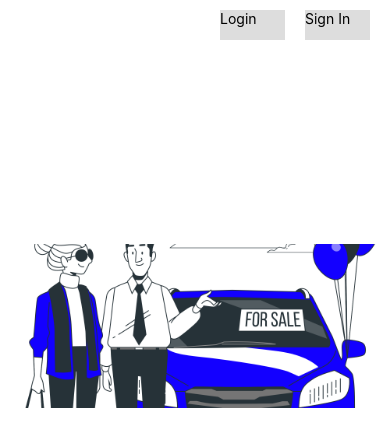
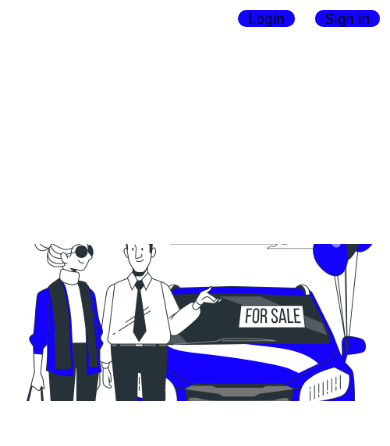
Before and after one commit to SapumalPriyashantha/AMD_Coursework_Frontend, a React Native app in the folder GdseDemo/: screen / in a window 390 px wide. Shown: the top 446 px of the page. Built offline with nearby package versions, Linux system fonts and the light colour scheme.

Commit message:
content updated

```diff
--- a/GdseDemo/App.js
+++ b/GdseDemo/App.js
@@ -1,49 +1,9 @@
 import React from "react";
-import { View,Text,StyleSheet,Image,TouchableOpacity } from "react-native";
+import Home from "./screens/Home";
 
-
-function App(){
+function App() {
   return (
-    <View >
-
-      <View style={styles.subContainer}>
-        <TouchableOpacity
-        style={styles.button}
-      >
-        <Text>Login</Text>
-      </TouchableOpacity>
-      <TouchableOpacity
-        style={styles.button}
-      >
-        <Text>Sign In</Text>
-      </TouchableOpacity>
-      </View>
-      <Image
-        style={styles.input1}
-        source={require('../GdseDemo/screens/img/vehicalSell.png')}
-      />
-    </View>
+      <Home/>
   );
 }
-
-const styles = StyleSheet.create({
-  subContainer:{
-    flex: 3,
-    flexDirection:"row",
-    justifyContent:"flex-end",
-    marginLeft:10,
-    marginTop:10
-  },
-  input1:{
-    marginTop:'60%',
-    width:'100%',
-    height:'60%',
-  },
-  button:{
-    backgroundColor: "#DDDDDD",
-    marginRight:20,
-    width:65,
-    height:30,
-  }
-});
 export default App;
--- /dev/null
+++ b/GdseDemo/screens/Home.js
@@ -0,0 +1,47 @@
+import React from 'react'
+import { View, Text, StyleSheet, Image, TouchableOpacity } from "react-native";
+
+export default function Home() {
+    return (
+        <View >
+            <View style={styles.subContainer_1}>
+                <TouchableOpacity style={styles.appButtonContainer}>
+                    <Text style={styles.appButtonContainer}>Login</Text>
+                </TouchableOpacity>
+                <TouchableOpacity style={styles.appButtonContainer}>
+                    <Text style={styles.appButtonContainer}>Sign In</Text>
+                </TouchableOpacity>
+            </View>
+
+            <Image style={styles.appImgContainer}
+                source={require('../screens/img/vehicalSell.png')}
+            />
+        </View>
+    );
+}
+
+const styles = StyleSheet.create({
+    subContainer_1: {
+        flex: 2,
+        flexDirection: "row",
+        justifyContent: "flex-end",
+        marginLeft: 15,
+        marginTop: 10,
+    },
+    appButtonContainer: {
+        backgroundColor: "#1300FF",
+        borderRadius: 10,
+        paddingHorizontal: 10,
+    },
+    appButtonText: {
+        fontSize: 18,
+        fontWeight: "bold",
+        alignSelf: "center",
+        color: "#fcfffe",
+    },
+    appImgContainer: {
+        marginTop: '60%',
+        width: '100%',
+        height: '60%',
+    }
+});
```
